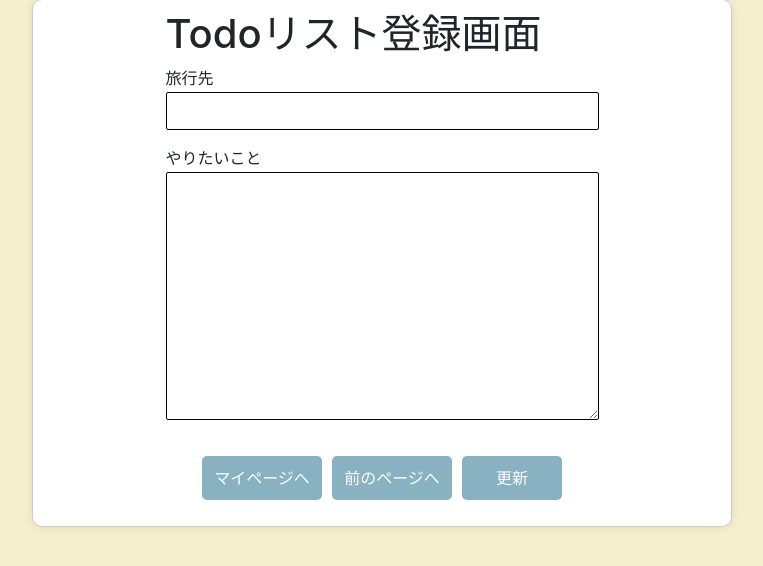
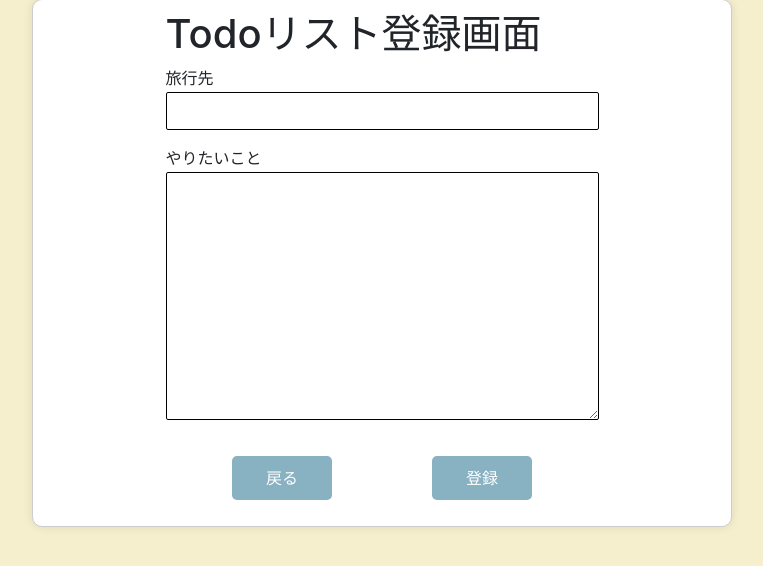
Before and after one commit to GitHub-mai/TravelProject, a Django app: page /TravelApp/insert_TodoList/ in a window 1280 px wide. Shown: the part 57-623 px from the top of the page, without its empty margins (258-1021 px from the left). Run offline with Django 4.2, Linux system fonts and the light colour scheme; parts of the project's set-up code (start-up, migrations or seed data) failed here and were passed over; some libraries are stand-ins or nearby versions.

Commit message:
20240607-2変更分

```diff
--- a/TravelApp/forms.py
+++ b/TravelApp/forms.py
@@ -153,6 +153,7 @@ class DatePickerWidget(widgets.DateInput):
         return rendered + mark_safe('<script>$(function() { $("#id_%s").datepicker({ maxDate: 0 }); });</script>' % name)
 
 '''
+###バリデーションを追加する前###
 class TravelRecordInsertForm(forms.ModelForm):
     #user_id = forms.IntegerField(widget=forms.HiddenInput)
     destination_name = forms.CharField(label='旅行先', widget=forms.TextInput(attrs={'class': 'form-control'}))
@@ -206,6 +207,7 @@ class TravelRecordInsertForm(forms.Form):
         return longitude
 
 '''
+###バリデーションを追加する前###
 class DestinationUpdateForm(forms.Form):
     #destination_id = forms.IntegerField(label='No.')
     destination_name = forms.CharField(label='旅行先', widget=forms.TextInput(attrs={'class': 'form-control'}))
@@ -219,10 +221,6 @@ class DestinationUpdateForm(forms.Form):
         model = Destinations
         fields = ['destination_id', 'destination_name', 'date', 'TravelRecord', 'picture', 'latitude', 'longitude']
 '''
-
-class CustomClearableImageInput(ClearableFileInput):
-    template_name = 'update_destination.html'
-
 
 class DestinationUpdateForm(forms.Form):
     #destination_id = forms.IntegerField(label='No.')
@@ -263,12 +261,83 @@ class DestinationUpdateForm(forms.Form):
             raise ValidationError('地図上で場所を選択してください。')
         return longitude
 
+'''
+class CustomClearableImageInput(ClearableFileInput):
+    template_name = 'update_destination.html'
+
+
+class DestinationUpdateForm(forms.Form):
+    #destination_id = forms.IntegerField(label='No.')
+    destination_name = forms.CharField(label='旅行先', widget=forms.TextInput(attrs={'class': 'form-control', 'required': 'required'}))
+    date = forms.DateField(label='旅行した日',widget=DatePickerWidget(attrs={'class': 'form-control', 'readonly': 'readonly'}))
+    TravelRecord = forms.CharField(label='記録', widget=forms.Textarea(attrs={'class': 'form-control', 'required': 'required'}))
+    latitude = forms.FloatField(label='緯度(地図上で場所を選択すると自動入力されます)', widget=forms.TextInput(attrs={'class': 'form-control', 'readonly': 'readonly'}))
+    longitude = forms.FloatField(label='経度(地図上で場所を選択すると自動入力されます)', widget=forms.TextInput(attrs={'class': 'form-control', 'readonly': 'readonly'}))
+    picture = forms.ImageField(label='画像アップロード', required=False)
+    clear_picture = forms.BooleanField(label='画像を削除', required=False)
+
+    def __init__(self, *args, **kwargs):
+        self.destination = kwargs.pop('destination', None)
+        super(DestinationUpdateForm, self).__init__(*args, **kwargs)
+        if self.destination and self.destination.picture:
+            self.fields['picture'].widget.attrs['readonly'] = 'readonly'
+
+    def save(self, commit=True):
+        if self.destination:
+            print("Form is being processed")  # デバッグポイント
+            if self.cleaned_data.get('clear_picture'):
+                print("Clear image is checked")  # 追加: クリアボックスがチェックされていることを出力
+                if self.destination.picture:
+                    print("Deleting image:", self.destination.picture.name)  # 追加: 削除する画像の名前を出力
+                    self.destination.picture.delete()
+                    self.destination.picture = None
+            else:
+                print("Clear image not checked")  # デバッグポイント
+            if self.cleaned_data.get('picture'):
+                self.destination.picture = self.cleaned_data.get('picture')
+            if commit:
+                print("Saving destination")  # デバッグポイント
+                self.destination.save()
+            return self.destination
+        return None
+
+    def clean_destination_name(self):
+        destination_name = self.cleaned_data.get('destination_name')
+        if not destination_name.strip():
+            raise ValidationError('適切な入力をしてください。')
+        return destination_name
+
+    def clean_date(self):
+        date = self.cleaned_data.get('date')
+        if not date:
+            raise ValidationError('日付を選択してください。')
+        return date
+
+    def clean_TravelRecord(self):
+        TravelRecord = self.cleaned_data.get('TravelRecord')
+        if not TravelRecord.strip():
+            raise ValidationError('適切な入力をしてください。')
+        return TravelRecord
+
+    def clean_latitude(self):
+        latitude = self.cleaned_data.get('latitude')
+        if not latitude:
+            raise ValidationError('地図上で場所を選択してください。')
+        return latitude
+
+    def clean_longitude(self):
+        longitude = self.cleaned_data.get('longitude')
+        if not longitude:
+            raise ValidationError('地図上で場所を選択してください。')
+        return longitude
+'''
 class DestinationDeleteForm(forms.Form):
     destination_id = forms.IntegerField(widget=forms.HiddenInput)
 
 
 ###Todoリスト登録、編集、削除###
 '''
+###バリデーションを追加する前###
 class TodoListInsertForm(forms.ModelForm):
     destination = forms.CharField(label='旅行先', widget=forms.TextInput(attrs={'class': 'form-control', 'required': 'required'}))
     todo_list = forms.CharField(label='やりたいこと', max_length=500, widget=forms.Textarea(attrs={'class': 'form-control', 'required': 'required'}))
@@ -296,6 +365,7 @@ class TodoListInsertForm(forms.Form):
         return todo_list
 
 '''
+###バリデーションを追加する前###
 class TodoListUpdateForm(forms.Form):
     #destination_id = forms.IntegerField(label='No.')
     destination = forms.CharField(label='旅行先', widget=forms.TextInput(attrs={'class': 'form-control'}))
--- a/TravelApp/models.py
+++ b/TravelApp/models.py
@@ -42,7 +42,7 @@ class Destinations(models.Model):
     destination_name = models.CharField(max_length=150)
     date = models.DateField(verbose_name="旅行した日", blank=False, null=False, default=timezone.now)
     TravelRecord = models.CharField(max_length=500)
-    picture = models.ImageField(upload_to='destination/')
+    picture = models.ImageField(upload_to='destination/', blank=True, null=True)
     latitude = models.FloatField(verbose_name="緯度", default=0.0)
     longitude = models.FloatField(verbose_name="経度", default=0.0)
     create_at = models.DateTimeField(verbose_name="登録日時", auto_now_add=True)
--- a/TravelApp/views.py
+++ b/TravelApp/views.py
@@ -213,6 +213,45 @@ def map(request):
 def destination_detail(request, destination_id):
     destination = Destinations.objects.get(id=destination_id)
     return render(request, 'destination_detail.html', {'destination': destination})
+'''
+'''
+def update_destination(request, destination_id):
+    #destination = Destinations.objects.get(destination_id=destination_id)
+    destination = get_object_or_404(Destinations, destination_id=destination_id)
+    update_form = forms.DestinationUpdateForm(
+        initial = {
+            'destination_id': destination.destination_id, 'destination_name': destination.destination_name, 'date': destination.date, 'TravelRecord': destination.TravelRecord, 'picture': destination.picture, 'latitude': destination.latitude, 'longitude': destination.longitude
+        }
+    )
+    if request.method == 'POST':
+        print("POST data:", request.POST)  # 追加: POSTデータを出力
+        update_form = forms.DestinationUpdateForm(request.POST, request.FILES, destination=destination)
+        if update_form.is_valid():
+            print("Form is valid")  # 追加: フォームが有効であることを出力
+            destination.destination_name = update_form.cleaned_data['destination_name']
+            destination.date = update_form.cleaned_data['date']
+            destination.latitude = update_form.cleaned_data['latitude']
+            destination.longitude = update_form.cleaned_data['longitude']
+            destination.TravelRecord = update_form.cleaned_data['TravelRecord']
+            destination.clear_picture = update_form.cleaned_data['clear_picture']
+            picture = update_form.cleaned_data['picture']
+            if picture:
+                fs = FileSystemStorage()
+                file_name = fs.save(os.path.join('destination', picture.name), picture)
+                destination.picture = file_name
+            update_form.save()
+            return redirect('TravelApp:update_destination_completion')
+        else:
+            print("Form errors:", update_form.errors)  # 追加: フォームのエラーを出力
+    #else:
+    #    update_form = forms.DestinationUpdateForm(destination=destination)
+
+    return render(
+        request, 'update_destination.html', context={
+            'update_form': update_form,
+            'destination': destination
+        }
+    )
 '''
 
 def update_destination(request, destination_id):
--- a/static/css/insert_TodoList.css
+++ b/static/css/insert_TodoList.css
@@ -48,7 +48,7 @@ body {
     justify-content: center;
     align-items: center;
 
-    gap: 10px;
+    gap: 100px;
 }
 /* フォームボタン */
 .form-button {
@@ -64,7 +64,7 @@ body {
 }
 .back-button {
     width: 100%; /* ボタンの幅を100%に設定 */
-    max-width: 120px; /* ボタンの最大幅を設定 */
+    max-width: 100px; /* ボタンの最大幅を設定 */
     padding: 10px; /* ボタンの内側のスペースを設定 */
     background-color: #88b1c2; /* ボタンの背景色を設定 */
     color: white; /* ボタンの文字色を設定 */
@@ -73,18 +73,7 @@ body {
     cursor: pointer; /* ホバー時にカーソルをポインターに変更 */
     margin-top: 20px;
 }
-.user-button {
-    width: 100%; /* ボタンの幅を100%に設定 */
-    max-width: 120px; /* ボタンの最大幅を設定 */
-    padding: 10px; /* ボタンの内側のスペースを設定 */
-    background-color: #88b1c2; /* ボタンの背景色を設定 */
-    color: white; /* ボタンの文字色を設定 */
-    border: none; /* ボタンの枠線を削除 */
-    border-radius: 5px; /* ボタンの角を丸くする */
-    cursor: pointer; /* ホバー時にカーソルをポインターに変更 */
-    margin-top: 20px;
 
-}
 /* リンクのスタイル */
 .next-page-link {
     color: #1786b5; /* テキストの色 */
--- a/templates/Todo.html
+++ b/templates/Todo.html
@@ -14,6 +14,7 @@
 
 <div class="button-container">
 <div class="button-group">
+        <button class="my-page-button" onclick="location.href='{% url 'TravelApp:user' %}'">マイページへ</button>
         <button class="my-page-button" onclick="location.href='{% url 'TravelApp:insert_TodoList' %}'">Todoリスト登録</button>
         <button class="my-page-button" onclick="location.href='{% url 'TravelApp:Todo_List' %}'">Todoリスト</button>
 </div>
--- a/templates/insert_TodoList.html
+++ b/templates/insert_TodoList.html
@@ -45,9 +45,8 @@
         <button type="submit">登録</button>
 -->
 <div class="button-container">
-    <button type="button" id="user-button" class="user-button">マイページへ</button>
-    <button type="button" id="back-button" class="back-button">前のページへ</button>
-    <button class="form-button" type="submit">更新</button>
+    <button type="button" id="back-button" class="back-button">戻る</button>
+    <button class="form-button" type="submit">登録</button>
 </div>
     <script>
         document.getElementById("user-button").addEventListener("click", function() {
--- a/templates/user_edit_completion.html
+++ b/templates/user_edit_completion.html
@@ -20,6 +20,7 @@
 </div>
         <!--<button class="form-button" onclick="location.href='{% url 'TravelApp:change_password' %}'">パスワード変更画面へ</button>-->
 <div class="center-text">
-        <button type="button" class="form-button" onclick="goBack()">戻る</button>
+        <!--<button type="button" class="form-button" onclick="goBack()">戻る</button>-->
+        <button class="form-button" onclick="location.href='{% url 'TravelApp:user_edit' %}'">戻る</button>
 </div>
 {% endblock %}
```
Also changed, not shown: static/css/user_edit.css (+6 -2 lines), TravelApp/migrations/0001_initial.py, TravelApp/migrations/0002_remove_destinations_clear_picture.py (added).
